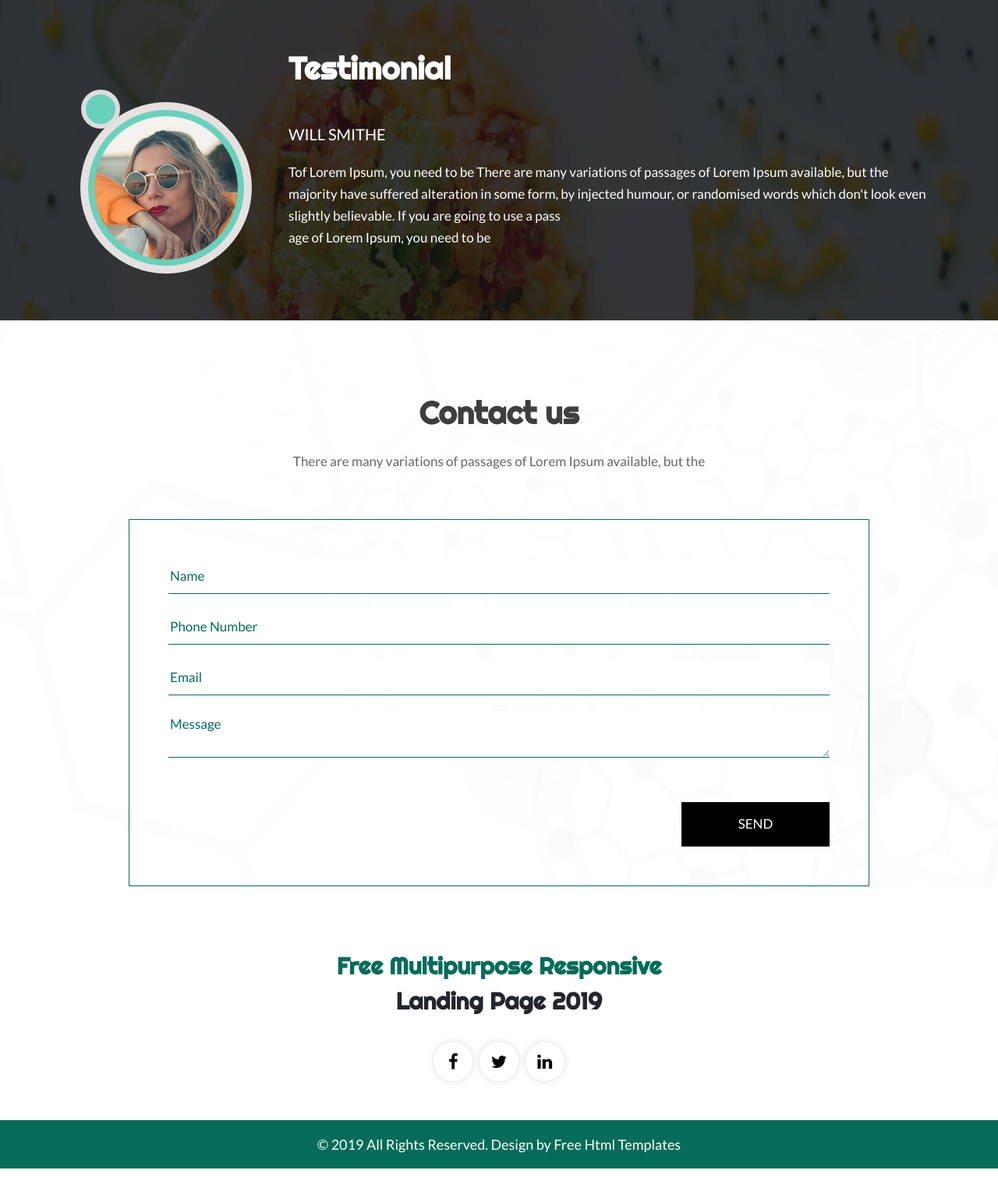
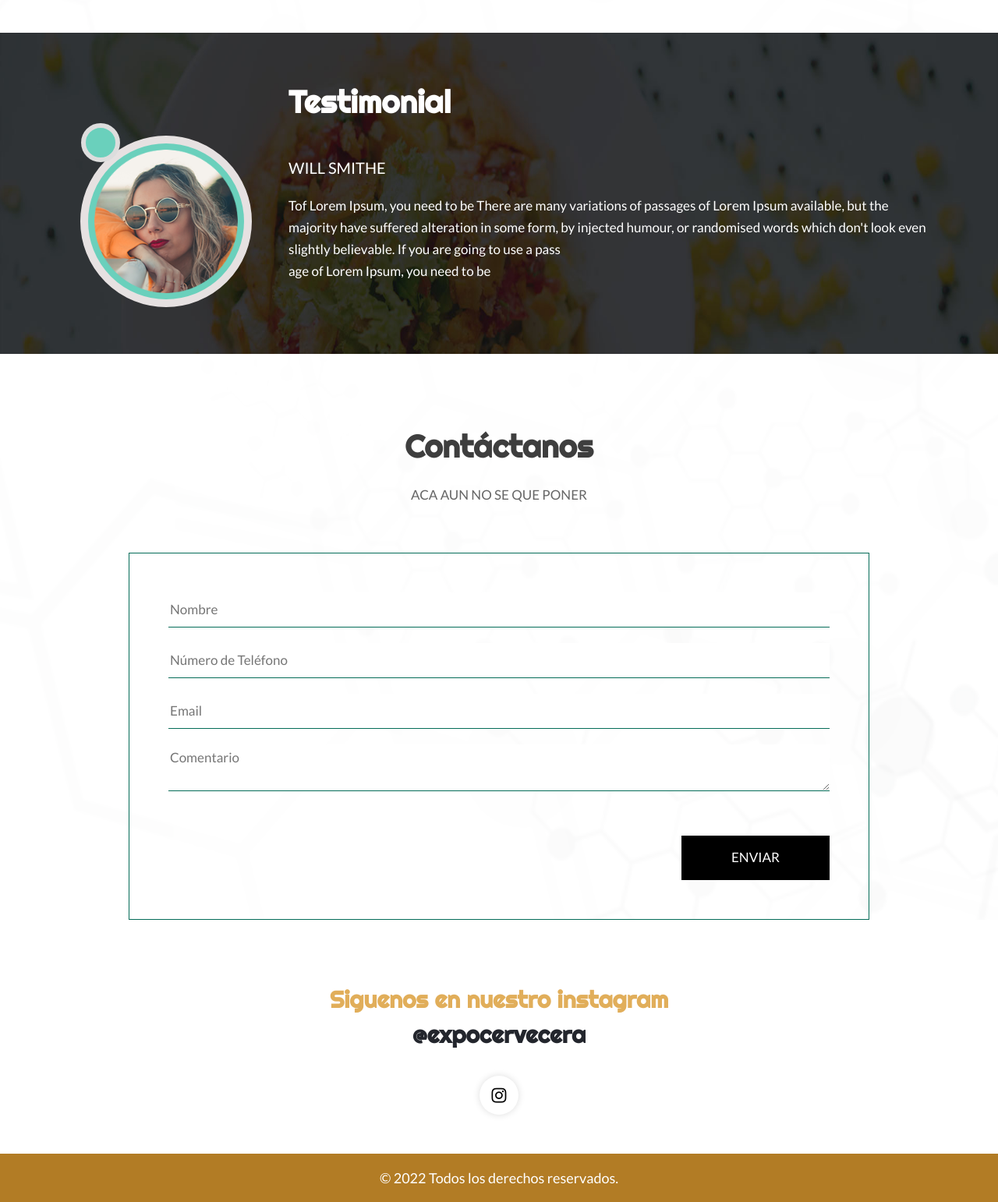
Before and after one commit to tatianadelsoglio/expocervecera, a PHP site: page / in a window 1280 px wide. Shown: the part 3408-4950 px from the top of the page at 78% size. Before the commit the page ends 4907 px from the top, so only its background shows below. Run offline with PHP 8.4, Linux system fonts and the light colour scheme; some libraries are stand-ins or nearby versions; some web fonts are replaced.

Commit message:
cambio cabecera, colores de letra, form contacto y footer

```diff
--- a/css/style.css
+++ b/css/style.css
@@ -309,7 +309,7 @@ button {
 /*--------------------------------------------------------------------- layout new css ---------------------------------------------------------------------*/
 
 .head_top {
-     background: url(../images/banner1.png);
+     background: url(../images/banner-02-07.png);
      background-size: 100% 100%;
      background-repeat: no-repeat;
      background-position: center;
@@ -338,7 +338,8 @@ button {
 }
 
 .text-bg h1 {
-     color: #02fee5;
+     color: #e1ae5a;
+     /* color: #02fee5; */
      font-size: 75px;
      line-height: 110px;
      font-weight: bold;
@@ -640,7 +641,8 @@ ul.padding_left2 li img {padding: 0px 10px 0px 30px;}
 /** footer **/
 
 .multi {
-     color: #046c58;
+     color: #e1ae5a;
+     /* color: #046c58; */
 }
 
 .footer {
@@ -700,14 +702,16 @@ ul.social_icon li a {
 }
 
 ul.social_icon li a:hover {
-     background: #046c58;
+     /* background: #046c58; */
+     background:#e1ae5a;
      color: #fff;
 
 }
 
 .copyright {
      padding: 20px 0px;
-     background: #046c58;
+     background:#b27c25;
+     /* background: #046c58; */
      margin-top: 50px;
      position: relative;
 }
--- a/index.html
+++ b/index.html
@@ -10,7 +10,7 @@
       <meta name="viewport" content="width=device-width, initial-scale=1">
       <meta name="viewport" content="initial-scale=1, maximum-scale=1">
       <!-- site metas -->
-      <title>blogger</title>
+      <title>ExpoCervecera</title>
       <meta name="keywords" content="">
       <meta name="description" content="">
       <meta name="author" content="">
@@ -49,7 +49,7 @@
                         <div class="full">
                            <div class="center-desk">
                               <div class="logo">
-                                 <a href="index.html"><img src="images/logo.png" alt="#" /></a>
+                                 <a href="index.html"><img src="images/logoexpocervecera.jpg" alt="#" /></a>
                               </div>
                            </div>
                         </div>
@@ -65,10 +65,10 @@
                                     <a class="nav-link" href="#"> Home  </a>
                                  </li>
                                  <li class="nav-item">
-                                    <a class="nav-link" href="#contact">About</a>
+                                    <a class="nav-link" href="#mision">Misión</a>
                                  </li>
                                  <li class="nav-item">
-                                    <a class="nav-link" href="#">Contact</a>
+                                    <a class="nav-link" href="#contacto">Contacto</a>
                                  </li>
                               </ul>
                            </div>
@@ -85,14 +85,14 @@
                   <div class="row d_flex">
                      <div class=" col-xl-8 col-lg-8 col-md-8 col-12-9">
                         <div class="text-bg">
-                           <h1>Blog<br> <span class="white1">Landing Page 2019</span></h1>
+                           <h1>Octubre 2022<br> <span class="white1">Villa Gral. Belgrano</span></h1>
                            <p>It is a long established fact that a reader will be distracted by the readable content of a page when looking at its layout. The point of using Lorem Ipsum is that it has a more-or-less normal distribution of letters,</p>
                            <a href="#">Read More</a>
                         </div>
                      </div>
                      <div class="col-xl-4 col-lg-4 col-md-4 col-12-3">
                         <div class="text-img">
-                           <figure><img src="images/box_img.png" alt="#"/></figure>
+                           <!-- <figure><img src="images/box_img.png" alt="#"/></figure> -->
                         </div>
                      </div>
                   </div>
@@ -102,7 +102,7 @@
       </header>
       <!-- end banner -->
       <!-- blog_main -->
-      <div class="blog_main">
+      <div id="mision" class="blog_main">
          <div class="container">
             <div class="row">
                <div class="col-md-12">
@@ -282,13 +282,13 @@
 
       <!-- end Testimonial -->
       <!-- contact -->
-      <div id="contact" class="contact">
+      <div id="contacto" class="contact">
          <div class="container">
             <div class="row">
                <div class="col-md-12">
                   <div class="titlepage">
-                     <h2>Contact us</h2>
-                     <span>There are many variations of passages of Lorem Ipsum available, but the </span>
+                     <h2>Contáctanos</h2>
+                     <span>ACA AUN NO SE QUE PONER </span>
                   </div>
                </div>
             </div>
@@ -299,19 +299,19 @@
                   <form class="main_form ">
                      <div class="row">
                         <div class="col-md-12 ">
-                           <input class="form_contril" placeholder="Name " type="text" name="Name ">
+                           <input class="form_contril" placeholder="Nombre " type="text" name="Name ">
                         </div>
                         <div class="col-md-12">
-                           <input class="form_contril" placeholder="Phone Number" type="text" name=" Phone Number">
+                           <input class="form_contril" placeholder="Número de Teléfono" type="text" name=" Phone Number">
                         </div>
                         <div class="col-md-12">
                            <input class="form_contril" placeholder="Email" type="text" name="Email">
                         </div>
                         <div class="col-md-12">
-                           <textarea class="textarea" placeholder="Message" type="text" name="Message"></textarea>
+                           <textarea class="textarea" placeholder="Comentario" type="text" name="Message"></textarea>
                         </div>
                         <div class="col-sm-12">
-                           <button class="send_btn">Send</button>
+                           <button class="send_btn">Enviar</button>
                         </div>
                      </div>
                   </form>
@@ -327,16 +327,16 @@
                <div class="row">
                   <div class="col-md-12 ">
                      <div class="cont">
-                        <h3> <strong class="multi"> Free Multipurpose Responsive</strong><br>
-                           Landing Page 2019
+                        <h3> <strong class="multi">Siguenos en nuestro instagram</strong><br>
+                           @expocervecera
                         </h3>
                      </div>
                   </div>
                   <div class="col-md-12">
                      <ul class="social_icon">
-                        <li><a href="#"><i class="fa fa-facebook" aria-hidden="true"></i></a></li>
-                        <li><a href="#"><i class="fa fa-twitter" aria-hidden="true"></i></i></a></li>
-                        <li><a href="#"><i class="fa fa-linkedin" aria-hidden="true"></i></i></a></li>
+                        <li><a href="https://www.instagram.com/expocervecera/" target="_blank"><i class="fa fa-instagram" aria-hidden="true"></i></a></li>
+                        <!-- <li><a href="#"><i class="fa fa-twitter" aria-hidden="true"></i></i></a></li>
+                        <li><a href="#"><i class="fa fa-linkedin" aria-hidden="true"></i></i></a></li> -->
                      </ul>
                   </div>
                </div>
@@ -345,7 +345,7 @@
                <div class="container">
                   <div class="row">
                      <div class="col-md-12">
-                        <p>© 2019 All Rights Reserved. Design by  <a href="https://html.design/"> Free Html Templates</a></p>
+                        <p>© 2022 Todos los derechos reservados.</p>
                      </div>
                   </div>
                </div>
```
Also changed, not shown: images/banner-02-04.png (added), images/banner-02-05.png (added), images/banner-02-06.png (added), images/banner-02-07.png (added), images/banner-02-08.png (added), images/logoexpocervecera.jpg (added).
